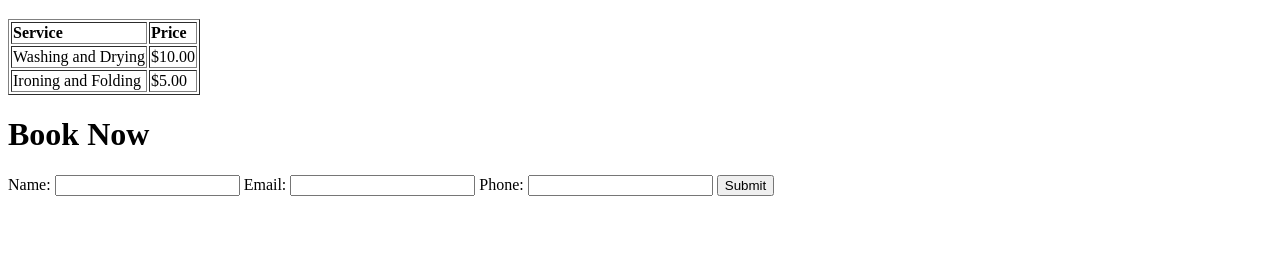
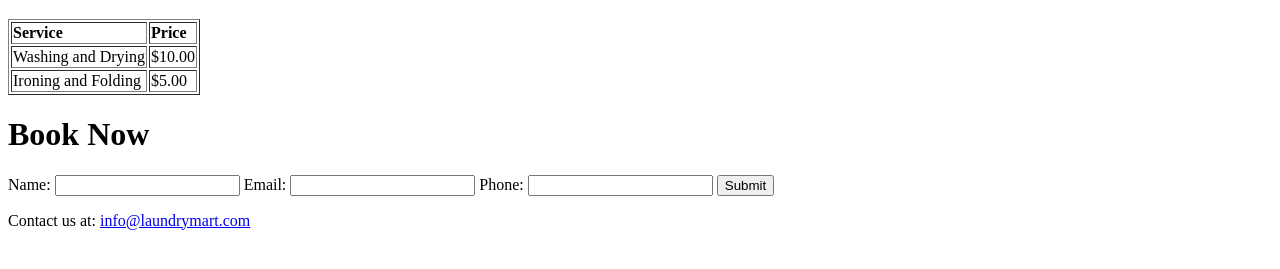
Before and after one commit to bullet0905/Assignment1, a plain HTML site: page index.html in a window 1280 px wide. Shown: the part 737-1006 px from the top of the page. Before the commit the page ends 941 px from the top, so only its background shows below. Drawn offline with Linux system fonts and the light colour scheme.

Commit message:
Update index.html

```diff
--- a/index.html
+++ b/index.html
@@ -37,5 +37,6 @@
     <label for="">Phone:</label>
     <input type="text"/>
     <button>Submit</button>
+    <p>Contact us at: <a href="mailto:info@laundrymart.com">info@laundrymart.com</a></p>
   </body>
 </html>
```
